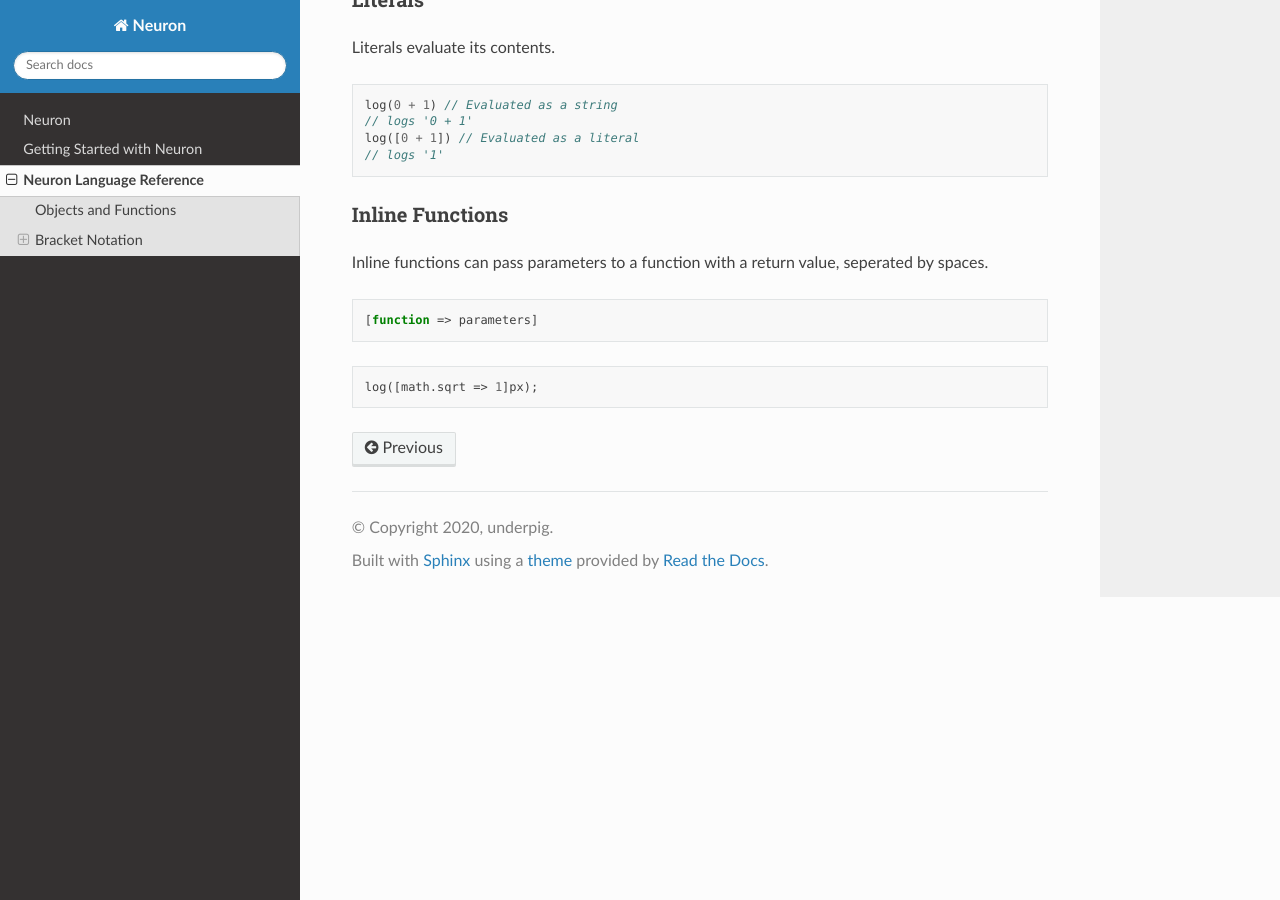
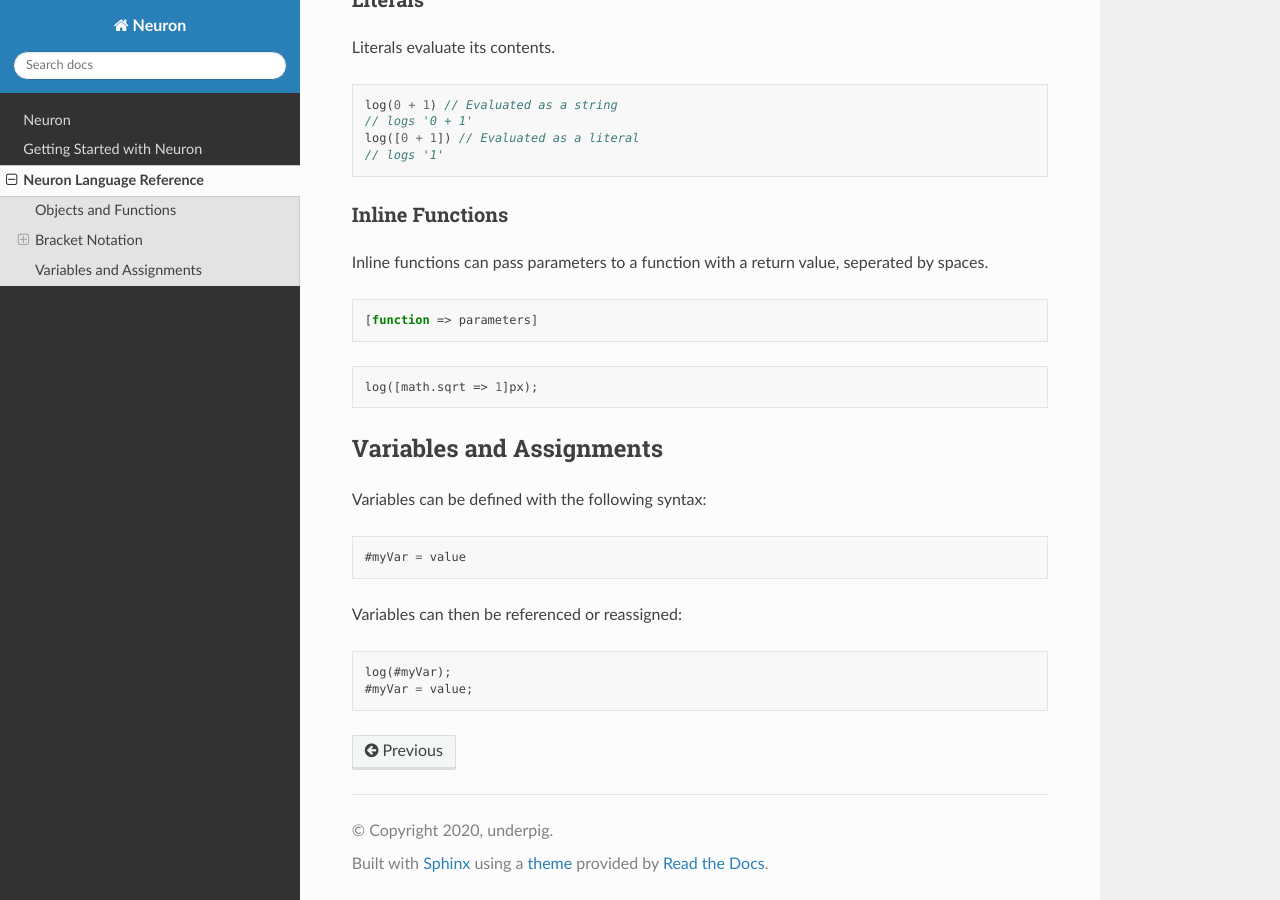
Before and after one commit to underpig1/neuron-lang, a Sphinx documentation site: the page built from docs/source/ref.md, in a window 1280 px wide and 900 px high, scrolled down 2018 px. Built offline with Sphinx 7.4.7 and the Read the Docs theme 2.0.0, drawn with Linux system fonts in a browser that asks for light colours.

Commit message:
Update ref.md

````diff
--- a/docs/source/ref.md
+++ b/docs/source/ref.md
@@ -86,3 +86,14 @@ Inline functions can pass parameters to a function with a return value, seperate
 ```javascript
 log([math.sqrt => 1]px);
 ```
+
+## Variables and Assignments
+Variables can be defined with the following syntax:
+```javascript
+#myVar = value
+```
+Variables can then be referenced or reassigned:
+```javascript
+log(#myVar);
+#myVar = value;
+```
````
